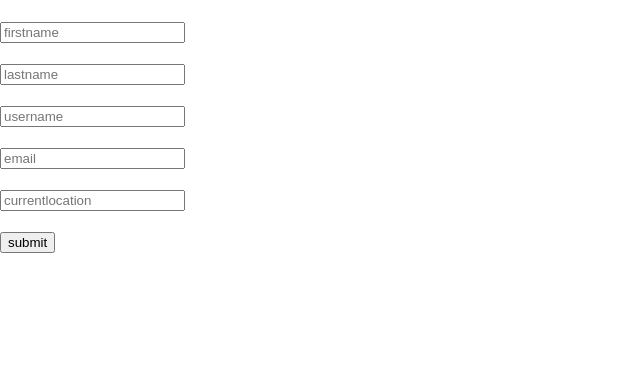
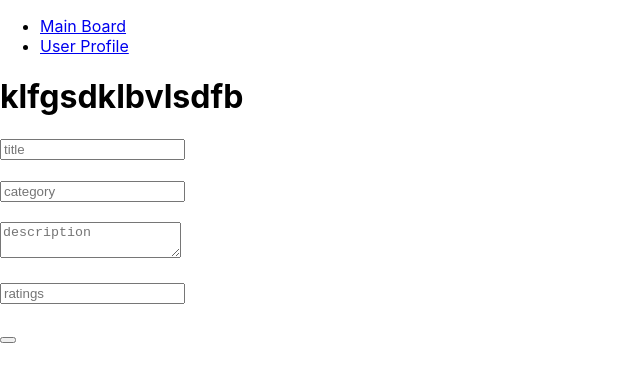
Before and after one commit to senam86/fs11-mvp, a React (Create React App) app in the folder client/: page /insights in a window 1280 px wide. Shown: the top 382 px of the page, without its empty margins (0-640 px from the left). Built offline with nearby package versions, Linux system fonts and the light colour scheme.

Commit message:
connectin frontend backend-insights

```diff
--- a/client/package.json
+++ b/client/package.json
@@ -8,6 +8,7 @@
     "@testing-library/user-event": "^12.1.10",
     "react": "^17.0.1",
     "react-dom": "^17.0.1",
+    "react-router-dom": "^5.2.0",
     "react-scripts": "4.0.2",
     "web-vitals": "^1.0.1"
   },
--- a/client/src/App.js
+++ b/client/src/App.js
@@ -1,62 +1,40 @@
-import React, { useState } from 'react';
+import React from 'react';
+import {
+  BrowserRouter as Router,
+  Switch,
+  Route,
+  Link
+} from "react-router-dom";
+import Insights from './components/Insights';
+import Userprofile from './components/Userprofile';
 import './App.css';
 
-//start with defining state
 export default function App() {
-  const [users, setUsers] = useState([]);
+  return (
+    <Router>
+      <div>
+        <nav>
+          <ul>
+            <li>
+              <Link to="/insights">Main Board</Link>
+            </li>
+            <li>
+              <Link to="/userprofile">User Profile</Link>
+            </li>
+          </ul>
+        </nav>
 
-
-const addUser = (firstname, lastname, username, email, currentlocation) => {
-  fetch('/users', {
-    method: 'POST',
-    headers: {
-      'Content-Type': 'application/json',
-    },
-    body: JSON.stringify({ firstname, lastname, username, email, currentlocation }),
-  })
-    .catch((error) => {
-      console.log("Error");
-    });
-};
-
-function handleSubmit(event) {
-  event.preventDefault();
-  let firstname = event.target.firstname.value;
-  let lastname = event.target.lastname.value;
-  let username = event.target.username.value;
-  let email = event.target.email.value;
-  let currentlocation = event.target.currentlocation.value;
-  addUser(firstname, lastname, username, email, currentlocation);
+        {/* A <Switch> looks through its children <Route>s and
+            renders the first one that matches the current URL. */}
+        <Switch>
+          <Route path="/insights">
+            <Insights/>
+          </Route>
+          <Route path="/userprofile">
+            <Userprofile/>
+          </Route>
+        </Switch>
+      </div>
+    </Router>
+  );
 }
-
-return (
-  <div className='App'>
-  <h1></h1>
-  <form onSubmit={handleSubmit}>
-    <div>
-    <input type='text' name='firstname' placeholder='firstname'/>
-    </div>
-    <br/>
-    <div>
-    <input type='text' name='lastname' placeholder='lastname'/>
-    </div>
-    <br/>
-    <div>
-    <input type='text' name='username' placeholder='username'/>
-    </div>
-    <br/>
-    <div>
-    <input type='text' name='email' placeholder='email'/>
-    </div>
-    <br/>
-    <div>
-    <input type='text' name='currentlocation' placeholder='currentlocation'/>
-    </div>
-    <br/>
-    <label>
-      <input type='submit' value='submit'/>
-    </label>
-  </form>
-</div>
-);
-};
--- /dev/null
+++ b/client/src/components/Insights.js
@@ -0,0 +1,77 @@
+import React, { useState } from 'react';
+// import './App.css';
+
+//start with defining state
+export default function Insights() {
+  const [insights, setInsights] = useState([]);
+  // const [post, sharePost] = useState([]);
+
+
+const addInsight = (title, category, description, ratings) => {
+  fetch('/insights', {
+    method: 'POST',
+    headers: {
+      'Content-Type': 'application/json',
+    },
+    body: JSON.stringify({ title, category, description, ratings }),
+  })
+    .catch((error) => {
+      console.log("Error");
+    });
+};
+
+const displayInsight = (title, category, description, ratings) => {
+  fetch('/insights', {
+    method: 'GET',
+    headers: {
+      'Content-Type': 'application/json',
+    },
+    body: JSON.stringify({ title, category, description, ratings }),
+  })
+    .catch((error) => {
+      console.log("Error");
+    });
+};
+
+function handleSubmit(event) {
+  event.preventDefault();
+  let title = event.target.title.value;
+  let category = event.target.category.value;
+  let description = event.target.description.value;
+  let ratings = event.target.ratings.value;
+  addInsight(title, category, description, ratings);
+  displayInsight();
+};
+
+// function handleClick(event) {
+//   event.preventDefault();
+//   displayInsight();
+// };
+
+return (
+  <div className='App'>
+  <h1>klfgsdklbvlsdfb</h1>
+  <form onSubmit={handleSubmit}>
+    <div>
+      <input type='text' name='title' placeholder='title'/>
+    </div>
+  <br/>
+    <div>
+      <input type='text' name='category' placeholder='category'/>
+    </div>
+  <br/>
+    <div>
+      <textarea col={25} row={15} name='description' placeholder='description'/>
+    </div>
+  <br/>
+    <div>
+      <input type='text' name='ratings' placeholder='ratings'/>
+    </div>
+  <br/>
+    <div>
+      <button type='submit' value='submit'/>
+    </div>
+  </form>
+</div>
+);
+};
--- /dev/null
+++ b/client/src/components/Userprofile.js
@@ -0,0 +1,62 @@
+import React, { useState } from 'react';
+// import './App.css';
+
+//start with defining state
+export default function Userprofile() {
+  const [users, setUsers] = useState([]);
+
+
+const addUser = (firstname, lastname, username, email, currentlocation) => {
+  fetch('/users', {
+    method: 'POST',
+    headers: {
+      'Content-Type': 'application/json',
+    },
+    body: JSON.stringify({ firstname, lastname, username, email, currentlocation }),
+  })
+    .catch((error) => {
+      console.log("Error");
+    });
+};
+
+function handleSubmit(event) {
+  event.preventDefault();
+  let firstname = event.target.firstname.value;
+  let lastname = event.target.lastname.value;
+  let username = event.target.username.value;
+  let email = event.target.email.value;
+  let currentlocation = event.target.currentlocation.value;
+  addUser(firstname, lastname, username, email, currentlocation);
+}
+
+return (
+  <div className='App'>
+  <h1></h1>
+  <form onSubmit={handleSubmit}>
+    <div>
+      <input type='text' name='firstname' placeholder='firstname'/>
+      </div>
+        <br/>
+    <div>
+    <input type='text' name='lastname' placeholder='lastname'/>
+    </div>
+    <br/>
+    <div>
+    <input type='text' name='username' placeholder='username'/>
+    </div>
+    <br/>
+    <div>
+    <input type='text' name='email' placeholder='email'/>
+    </div>
+    <br/>
+    <div>
+    <input type='text' name='currentlocation' placeholder='currentlocation'/>
+    </div>
+    <br/>
+    <label>
+      <input type='submit' value='submit'/>
+    </label>
+  </form>
+</div>
+);
+};
--- a/client/src/index.js
+++ b/client/src/index.js
@@ -3,9 +3,5 @@ import ReactDOM from 'react-dom';
 import './index.css';
 import App from './App';
 
-ReactDOM.render(
-  <React.StrictMode>
-    <App />
-  </React.StrictMode>,
-  document.getElementById('root')
-);
+
+ReactDOM.render(<App />, document.getElementById('root'))
```
Also changed, not shown: 1 other file (tests, documents, lock files or other folders).
